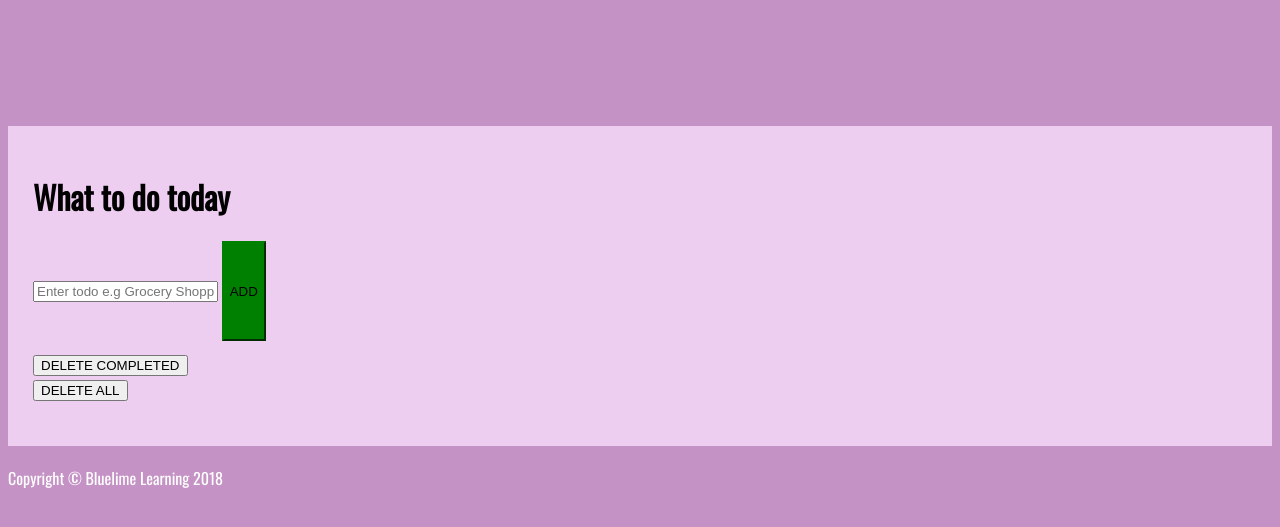
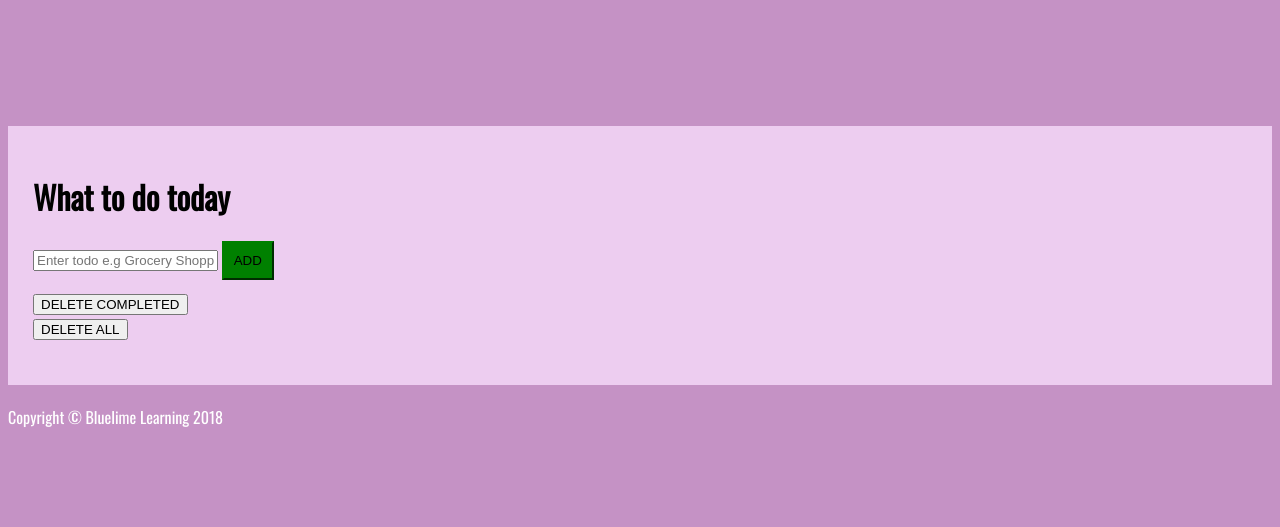
Before and after one commit to be3bop/todoapp, a Django app: page / in a window 1280 px wide. Shown: the top 527 px of the page. Run offline with Django 5.2, Linux system fonts and the light colour scheme; data that the repository does not hold is empty.

Commit message:
Botão add modificado

```diff
--- a/todolist/static/todolist/styles.css
+++ b/todolist/static/todolist/styles.css
@@ -31,5 +31,5 @@ footer {
 #add-btn {
 	background-color:green;
 	border-color:green;
-	height: 100px;
+	padding: 10px;
 }
```
